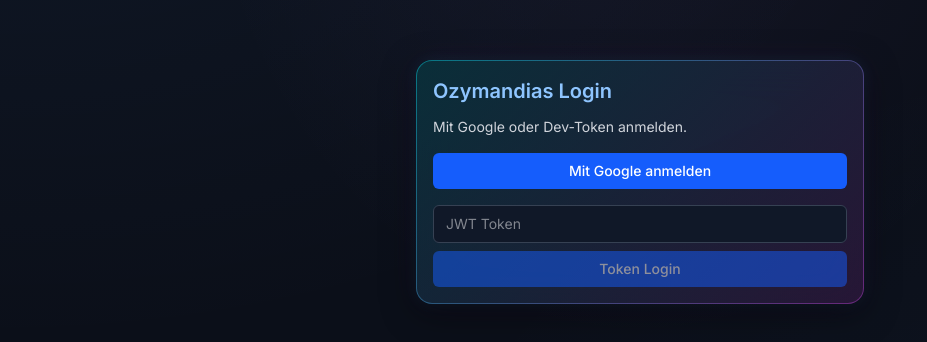
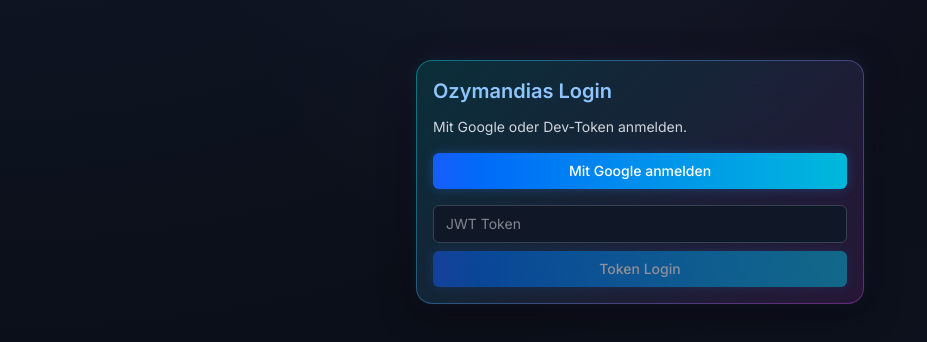
Before and after one commit to xMannixx/ozymandias-public, a React (Vite) app in the folder frontend/: page /login in a window 1280 px wide. Shown: the part 218-560 px from the top of the page, without its empty margins (0-927 px from the left). Built offline with nearby package versions, Linux system fonts and the light colour scheme; no server answers.

Commit message:
style(frontend): apply glassmorphic inputs and glowing gradient buttons globally

```diff
--- a/frontend/src/components/common/Button.tsx
+++ b/frontend/src/components/common/Button.tsx
@@ -7,15 +7,15 @@
 };
 
 const variantClass: Record<ButtonVariant, string> = {
-  primary: "bg-blue-600 text-white hover:bg-blue-500",
-  danger: "bg-red-600 text-white hover:bg-red-500",
-  ghost: "bg-transparent text-gray-200 border border-gray-600 hover:bg-gray-800",
+  primary: "bg-blue-600 bg-gradient-to-r from-blue-600 to-cyan-500 hover:from-blue-500 hover:to-cyan-400 text-white shadow-[0_0_12px_rgba(59,130,246,0.3)] hover:shadow-[0_0_20px_rgba(59,130,246,0.5)] transition-all duration-200",
+  danger: "bg-red-600 bg-gradient-to-r from-red-600 to-rose-500 hover:from-red-500 hover:to-rose-400 text-white shadow-[0_0_12px_rgba(239,68,68,0.3)] hover:shadow-[0_0_20px_rgba(239,68,68,0.5)] transition-all duration-200",
+  ghost: "bg-transparent text-gray-200 border border-cyan-500/30 hover:border-cyan-400/60 bg-slate-900/40 hover:bg-slate-800/80 shadow-sm hover:shadow-[0_0_10px_rgba(6,182,212,0.15)] transition-all duration-200",
 };
 
 function Button({ variant = "primary", className = "", ...props }: ButtonProps): JSX.Element {
   return (
     <button
-      className={`rounded-md px-3 py-2 text-sm font-medium transition disabled:cursor-not-allowed disabled:opacity-50 ${variantClass[variant]} ${className}`.trim()}
+      className={`rounded-md px-3 py-2 text-sm font-medium disabled:cursor-not-allowed disabled:opacity-50 ${variantClass[variant]} ${className}`.trim()}
       {...props}
     />
   );
--- a/frontend/src/index.css
+++ b/frontend/src/index.css
@@ -64,3 +64,50 @@
 .neon-glow-red {
   box-shadow: 0 0 0 1.5px rgba(248, 81, 73, 0.85), 0 0 20px rgba(248, 81, 73, 0.45);
 }
+
+/* Premium Glassmorphic Inputs, Textareas, Selects & Forms */
+input[type="text"],
+input[type="number"],
+input[type="password"],
+input[type="email"],
+textarea,
+select {
+  background: rgba(15, 23, 42, 0.45) !important;
+  border: 1px solid rgba(88, 166, 255, 0.25) !important;
+  border-radius: 8px !important;
+  color: var(--text-primary) !important;
+  padding: 8px 12px !important;
+  outline: none !important;
+  box-shadow: inset 0 2px 4px rgba(0, 0, 0, 0.2) !important;
+  transition: all 0.25s cubic-bezier(0.4, 0, 0.2, 1) !important;
+}
+
+input[type="text"]:focus,
+input[type="number"]:focus,
+input[type="password"]:focus,
+input[type="email"]:focus,
+textarea:focus,
+select:focus {
+  border-color: rgba(0, 242, 254, 0.6) !important;
+  box-shadow: inset 0 2px 4px rgba(0, 0, 0, 0.2), 0 0 12px rgba(0, 242, 254, 0.25) !important;
+  background: rgba(15, 23, 42, 0.65) !important;
+}
+
+/* Styled Scrollbars */
+::-webkit-scrollbar {
+  width: 8px;
+  height: 8px;
+}
+
+::-webkit-scrollbar-track {
+  background: rgba(11, 15, 25, 0.3);
+}
+
+::-webkit-scrollbar-thumb {
+  background: rgba(88, 166, 255, 0.25);
+  border-radius: 4px;
+}
+
+::-webkit-scrollbar-thumb:hover {
+  background: rgba(88, 166, 255, 0.45);
+}
```
